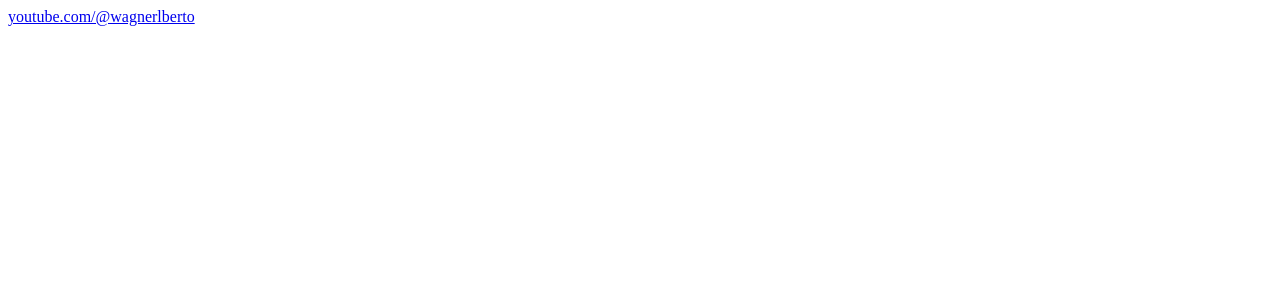
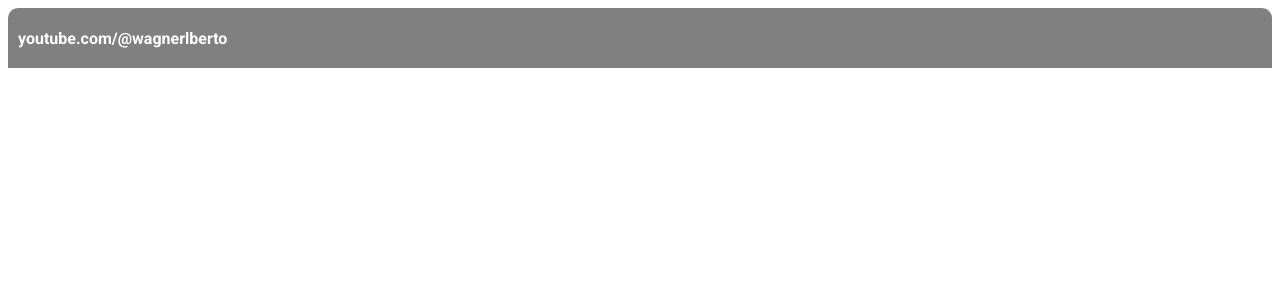
Before and after one commit to wagnerlberto/gerenciador-filmes-react, a React (Create React App) app: page / in a window 1280 px wide. Shown: the top 300 px of the page. Built offline with nearby package versions, Linux system fonts and the light colour scheme.

Commit message:
Estilização da topbar

```diff
--- a/src/App.jsx
+++ b/src/App.jsx
@@ -1,4 +1,5 @@
 import { TopBar } from "./components/topbar";
+import "./global.css";
 
 function App() {
   return (
--- a/src/components/topbar/index.jsx
+++ b/src/components/topbar/index.jsx
@@ -3,7 +3,7 @@
 export function TopBar() {
   return (
     <div className="topbar">
-      <a href="https://www.youtube.com/@wagnerlberto">youtube.com/@wagnerlberto</a>
+      <a className="topbar" href="https://www.youtube.com/@wagnerlberto">youtube.com/@wagnerlberto</a>
     </div>
   );
 }
--- a/src/components/topbar/style.css
+++ b/src/components/topbar/style.css
@@ -0,0 +1,18 @@
+div.topbar{
+  box-sizing: border-box;
+  border-top-left-radius: 10px;
+  border-top-right-radius: 10px;
+  height: 60px;
+  background-color: gray;
+  padding-left: 10px;
+  align-items: center;
+  display: flex;
+}
+
+a.topbar{
+  color: white;
+  text-decoration: none;
+  margin-right: 10px;
+  text-decoration: none;
+  font-weight: bold;
+}
--- /dev/null
+++ b/src/global.css
@@ -0,0 +1,5 @@
+@import url('https://fonts.googleapis.com/css2?family=Roboto:wght@300;400;700&display=swap');
+
+*{
+  font-family: Roboto, sans-serif;
+}
```
